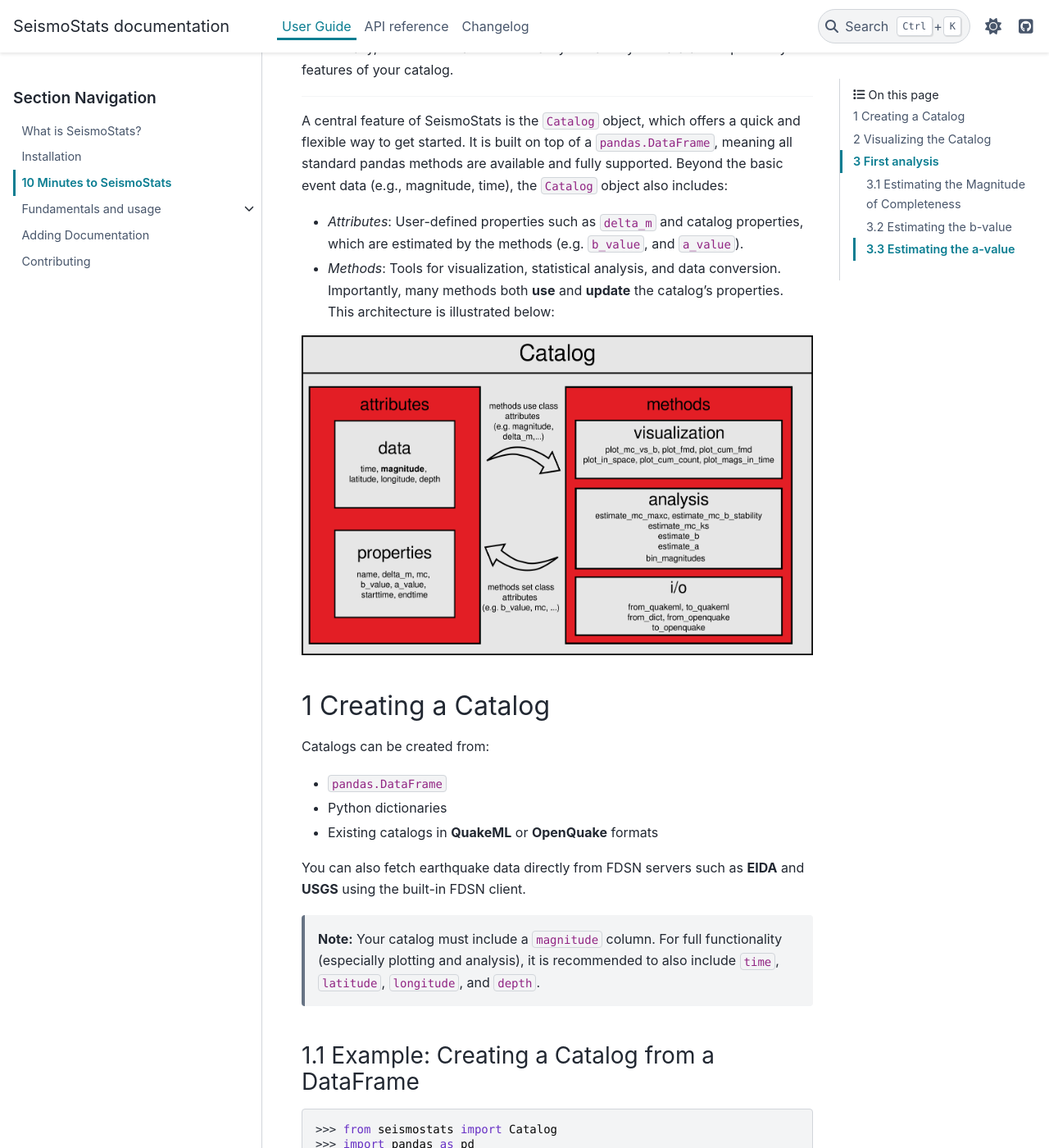
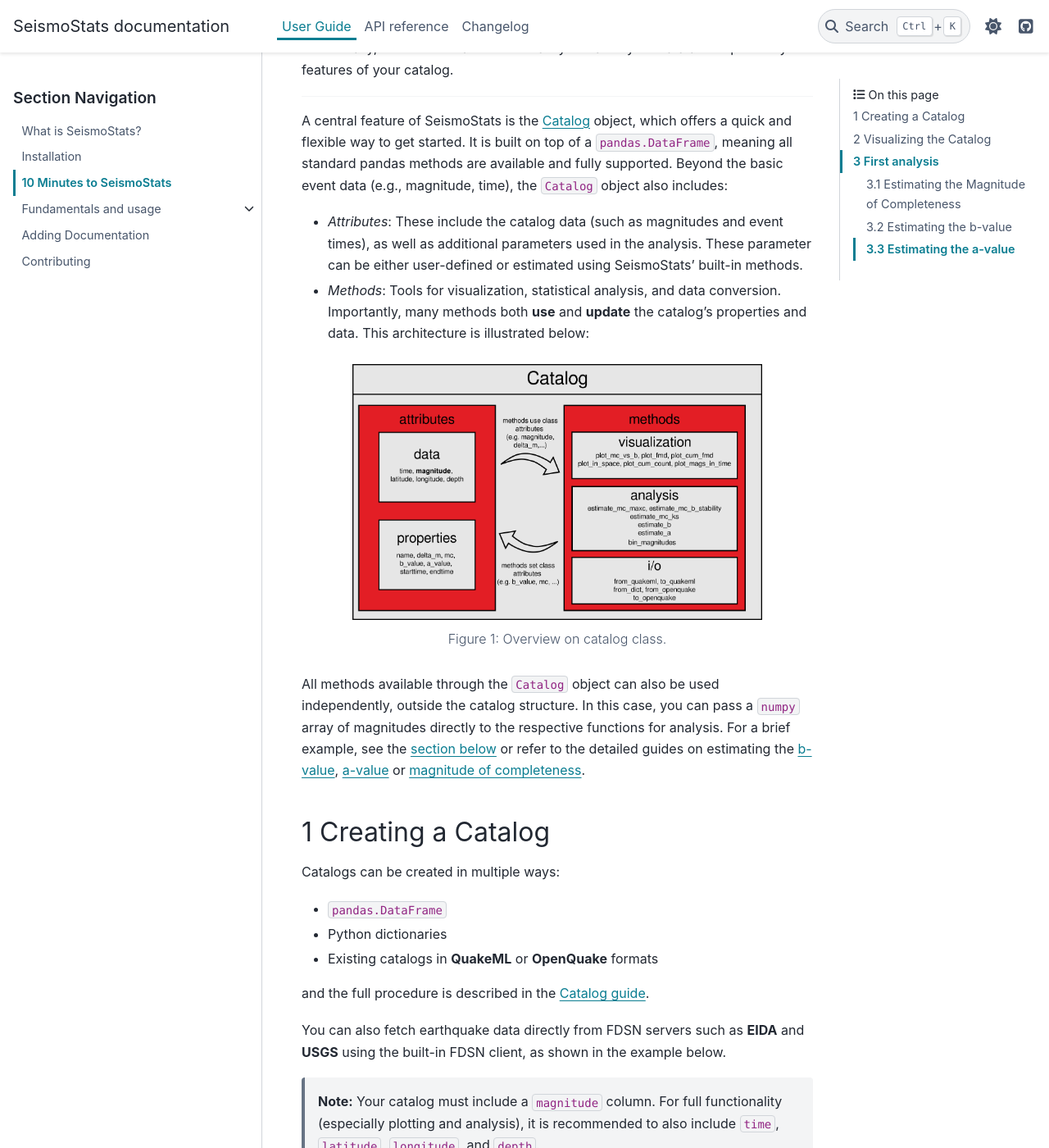
Before and after one commit to swiss-seismological-service/SeismoStats, a Sphinx documentation site: the page built from docs/source/user/10minute_intro.md, in a window 1280 px wide and 1400 px high, scrolled down 436 px. Shown: the whole window at 82% size. Built offline with Sphinx 7.4.7 and the PyData theme 0.15.4, drawn with Linux system fonts in a browser that asks for light colours; pages that are not in the unit, such as notebooks, are missing from menus; the version number could not be read and is left out.

Commit message:
in introduction: included references and corrected some paragraphs

```diff
--- a/docs/source/user/10minute_intro.md
+++ b/docs/source/user/10minute_intro.md
@@ -12,24 +12,32 @@ Additionally, we demonstrate how to easily visualize your data and explore key f
 
 ---
 
-A central feature of SeismoStats is the `Catalog` object, which offers a quick and flexible way to get started. It is built on top of a `pandas.DataFrame`, meaning all standard pandas methods are available and fully supported. Beyond the basic event data (e.g., magnitude, time), the `Catalog` object also includes:
+A central feature of SeismoStats is the {ref}`Catalog <reference/formats/catalog:Catalog>` object, which offers a quick and flexible way to get started. It is built on top of a `pandas.DataFrame`, meaning all standard pandas methods are available and fully supported. Beyond the basic event data (e.g., magnitude, time), the `Catalog` object also includes:
 
-- *Attributes*: User-defined properties such as `delta_m` and catalog properties, which are estimated by the methods (e.g. `b_value`, and `a_value`).
+- *Attributes*: These include the catalog data (such as  magnitudes and event times), as well as additional parameters used in the analysis. These parameter can be either user-defined or estimated using SeismoStats' built-in methods.
 
 - *Methods*: Tools for visualization, statistical analysis, and data conversion.
-Importantly, many methods both **use** and **update** the catalog's properties. This architecture is illustrated below:
+Importantly, many methods both **use** and **update** the catalog's properties and data. This architecture is illustrated below:
 
-![catalog_class](../_static/catalog_class.png "Overview on catalog class")
+<figure>
+  <img src="../_static/catalog_class.png" alt="Alt text" width="500"/>
+  <figcaption>Figure 1: Overview on catalog class.</figcaption>
+</figure>
 
+All methods available through the `Catalog` object can also be used independently, outside the catalog structure. In this case, you can pass a `numpy` array of magnitudes directly to the respective functions for analysis.
+For a brief example, see the {ref}`section below</user/10minute_intro.md#Estimating-the-b-value>` or refer to the detailed guides on estimating the {ref}`b-value</user/estimate_b.md>`, {ref}`a-value</user/estimate_a.md>` or {ref}`magnitude of completeness</user/estimate_mc.md>`.
 ## 1 Creating a Catalog
 
-Catalogs can be created from:
+Catalogs can be created in multiple ways:
 
 - `pandas.DataFrame`
 - Python dictionaries
 - Existing catalogs in **QuakeML** or **OpenQuake** formats
 
-You can also fetch earthquake data directly from FDSN servers such as **EIDA** and **USGS** using the built-in FDSN client.
+and the full procedure is described in the {ref}`Catalog guide </user/catalogs.md>`.
+
+You can also fetch earthquake data directly from FDSN servers such as **EIDA** and **USGS** using the built-in FDSN client, as shown in the example below.
+
 
 > **Note:** Your catalog must include a `magnitude` column. For full functionality (especially plotting and analysis), it is recommended to also include `time`, `latitude`, `longitude`, and `depth`.
 
```
